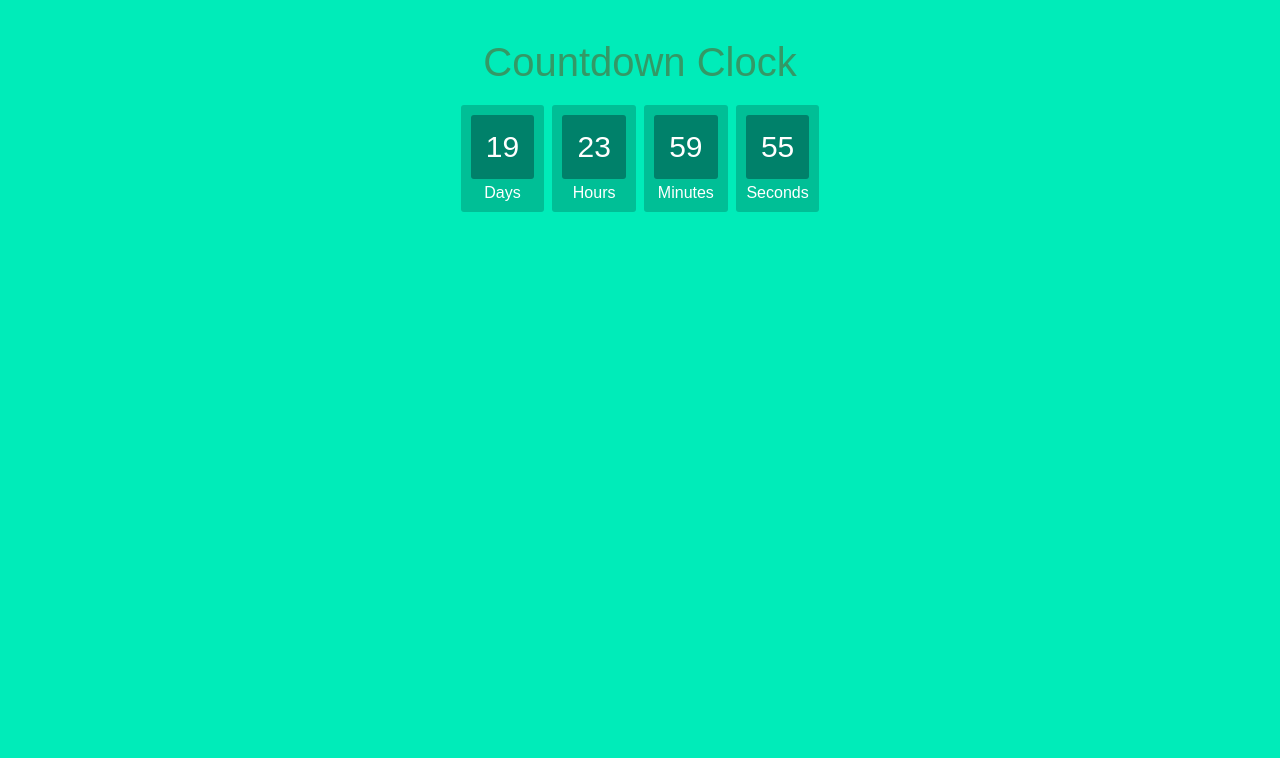
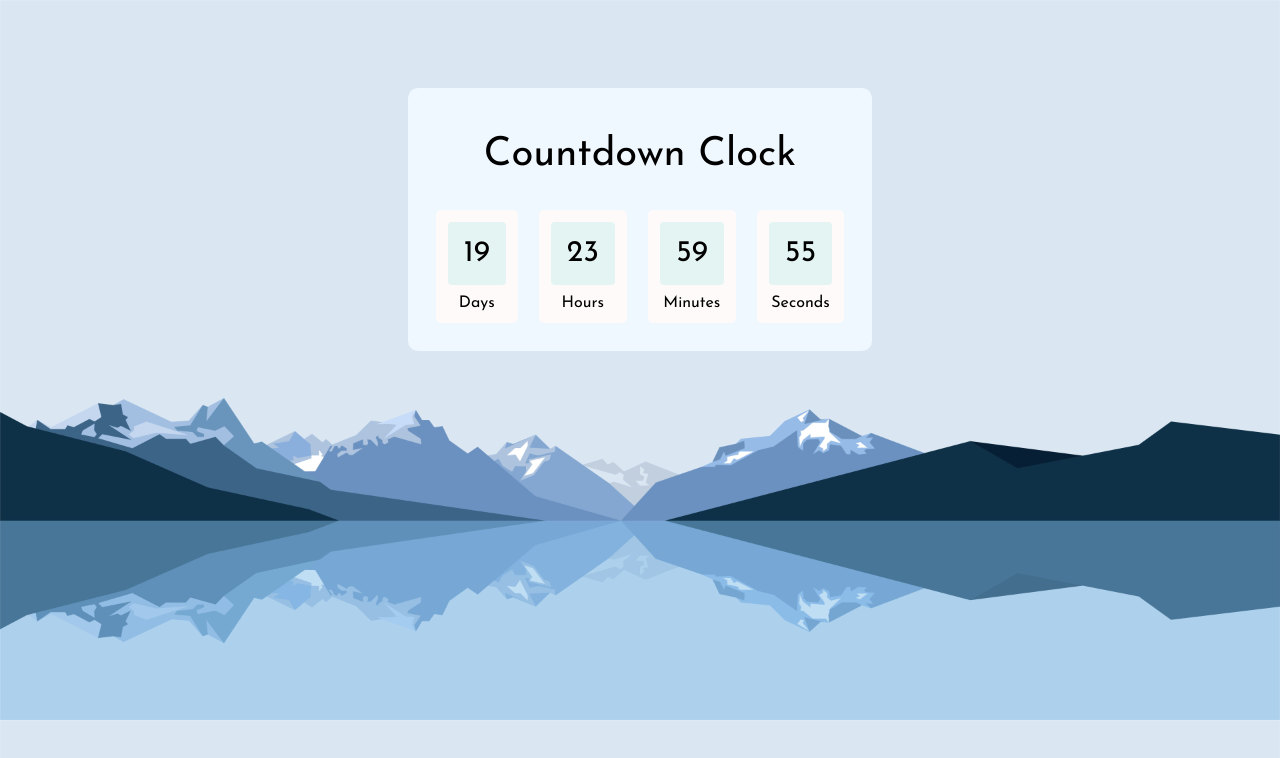
Before and after one commit to Anton-Karpena/countdown_clock, a website built with Parcel: page src/index.html in a window 1280 px wide. Built offline with nearby package versions, Linux system fonts and the light colour scheme.

Commit message:
code style changes and core design changes

```diff
--- a/src/index.html
+++ b/src/index.html
@@ -4,26 +4,34 @@
     <meta charset="UTF-8">
     <meta name="viewport" content="width=device-width, initial-scale=1.0">
     <link rel="stylesheet" href="style.scss">
+    <link rel="preconnect" href="https://fonts.googleapis.com">
+    <link rel="preconnect" href="https://fonts.gstatic.com" crossorigin>
+    <link href="https://fonts.googleapis.com/css2?family=Josefin+Sans&display=swap" rel="stylesheet">
     <title>Countdown Timer</title>
   </head>
   <body>
-    <h1>Countdown Clock</h1>
-    <div id="clockdiv">
-      <div>
-        <span class="days"></span>
-        <div class="smalltext">Days</div>
-      </div>
-      <div>
-        <span class="hours"></span>
-        <div class="smalltext">Hours</div>
-      </div>
-      <div>
-        <span class="minutes"></span>
-        <div class="smalltext">Minutes</div>
-      </div>
-      <div>
-        <span class="seconds"></span>
-        <div class="smalltext">Seconds</div>
+    <div class="clock">
+      <h1 class="clock__header">Countdown Clock</h1>
+      <div id="clock__timer">
+        <div class="clock__block">
+          <span class="clock__span clock--days"></span>
+          <div class="clock__text">Days</div>
+        </div>
+
+        <div class="clock__block">
+          <span class="clock__span clock--hours"></span>
+          <div class="clock__text">Hours</div>
+        </div>
+
+        <div class="clock__block">
+          <span class="clock__span clock--minutes"></span>
+          <div class="clock__text">Minutes</div>
+        </div>
+
+        <div class="clock__block">
+          <span class="clock__span clock--seconds"></span>
+          <div class="clock__text">Seconds</div>
+        </div>
       </div>
     </div>
     <script
--- a/src/index.js
+++ b/src/index.js
@@ -16,10 +16,10 @@ function getTimeRemaining(endtime) {
 
 function initializeClock(id, endtime) {
   const clock = document.getElementById(id);
-  const daysSpan = clock.querySelector('.days');
-  const hoursSpan = clock.querySelector('.hours');
-  const minutesSpan = clock.querySelector('.minutes');
-  const secondsSpan = clock.querySelector('.seconds');
+  const daysSpan = clock.querySelector('.clock--days');
+  const hoursSpan = clock.querySelector('.clock--hours');
+  const minutesSpan = clock.querySelector('.clock--minutes');
+  const secondsSpan = clock.querySelector('.clock--seconds');
 
   function updateClock() {
     const t = getTimeRemaining(endtime);
@@ -39,4 +39,4 @@ function initializeClock(id, endtime) {
 }
 
 const deadline = new Date(Date.parse(new Date()) + 20 * 24 * 60 * 60 * 1000);
-initializeClock('clockdiv', deadline);
+initializeClock('clock__timer', deadline);
--- a/src/style.scss
+++ b/src/style.scss
@@ -1,41 +1,43 @@
-body{
-  text-align: center;
-  background: #00ECB9;
-  font-family: sans-serif;
-  font-weight: 100;
+body {
+  background-image: url(./image/701802.jpg);
+  background-size: cover;
+  font-family: 'Josefin Sans', sans-serif;
+  display: flex;
+  justify-content: center;
+  align-items: center;
 }
 
-h1{
-  color: #396;
+.clock {
+  text-align: center;
+  margin-top: 10vh;
+  padding: 20px;
+  border-radius: 10px;
+  background-color: aliceblue;
+
+  &__header {
+    color: #000;
     font-weight: 100;
     font-size: 40px;
-  margin: 40px 0px 20px;
   }
 
-#clockdiv{
-  font-family: sans-serif;
-  color: #fff;
+  &__block {
+    margin: 8px;
+    padding: 12px;
+    border-radius: 5px;
+    background: snow;
     display: inline-block;
-  font-weight: 100;
-  text-align: center;
     font-size: 30px;
   }
 
-#clockdiv > div{
-  padding: 10px;
-  border-radius: 3px;
-  background: #00BF96;
+  &__span {
+    padding: 16px;
+    border-radius: 4px;
+    background: rgb(227, 244, 242);
     display: inline-block;
   }
 
-#clockdiv div > span{
-  padding: 15px;
-  border-radius: 3px;
-  background: #00816A;
-  display: inline-block;
-}
-
-.smalltext{
-  padding-top: 5px;
+  &__text {
+    padding-top: 10px;
     font-size: 16px;
   }
+}
```
Also changed, not shown: src/image/701802.jpg (added). Lines whose indentation alone changed are shown as unchanged.
